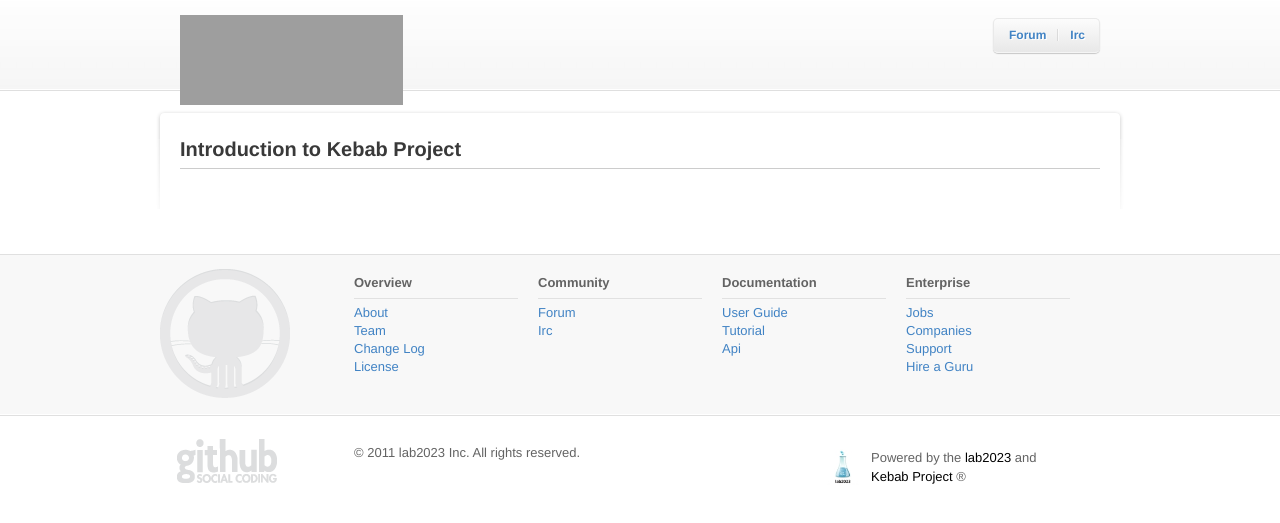
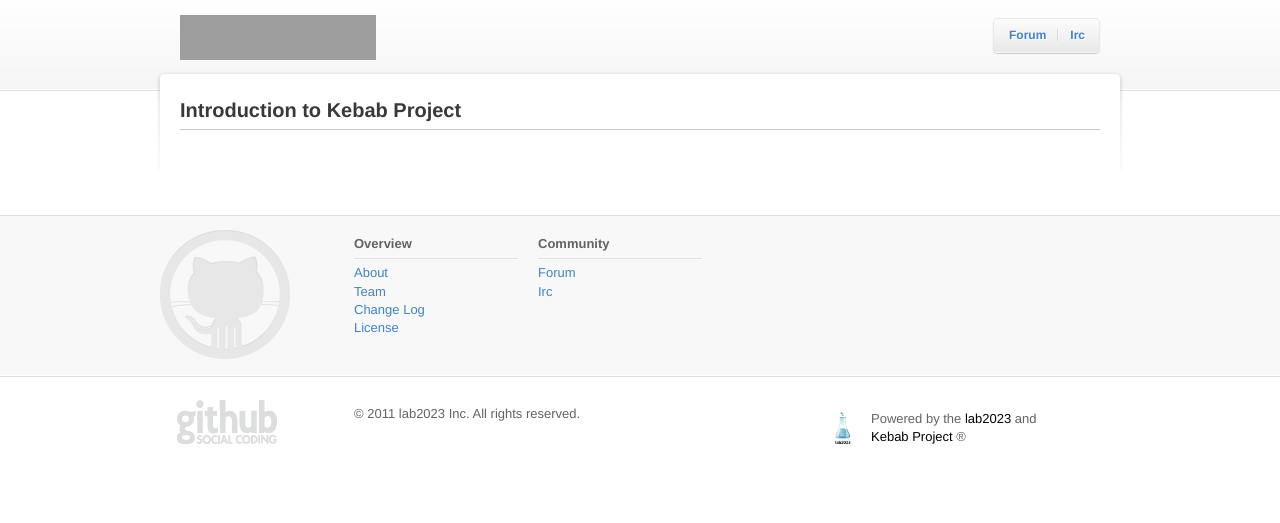
Before and after one commit to lab2023/kebab-project.com, a Jekyll site: the page built from index.md, in a window 1280 px wide. Shown: the top 523 px of the page. Built offline with Jekyll 4.4.1, drawn with Linux system fonts in a browser that asks for light colours; grey boxes are pictures that could not be loaded.

Commit message:
Change lab2023 logos

```diff
--- a/_layouts/default.html
+++ b/_layouts/default.html
@@ -16,7 +16,7 @@
       <div id="header-wrapper">
         <div id="header" class="basic" >
           <div class="site">
-              <a class="logo" href="/"><img src="logo.png" alt="" width="223" height="90"/></a>
+              <a class="logo" href="/"><img src="logo.png" alt="" width="196" height="45"/></a>
             <div class="topsearch">
               <ul class="nav logged_out">
                 <li><a href="http://kebab-project.2299591.n4.nabble.com/" target="_blank">Forum</a></li>
@@ -58,6 +58,7 @@
           <li><a href="http://webchat.freenode.net/?channels=kebabproject" target="_blank">Irc</a></li>
         </ul>
 
+        <!--
         <ul class="footer_nav">
           <h4>Documentation</h4>
           <li><a href="#">User Guide</a></li>
@@ -72,6 +73,7 @@
           <li><a href="#">Support</a></li>
           <li><a href="#">Hire a Guru</a></li>
         </ul>
+        -->
 
         </div><!-- /.site -->
       </div><!-- /.upper_footer -->
```
